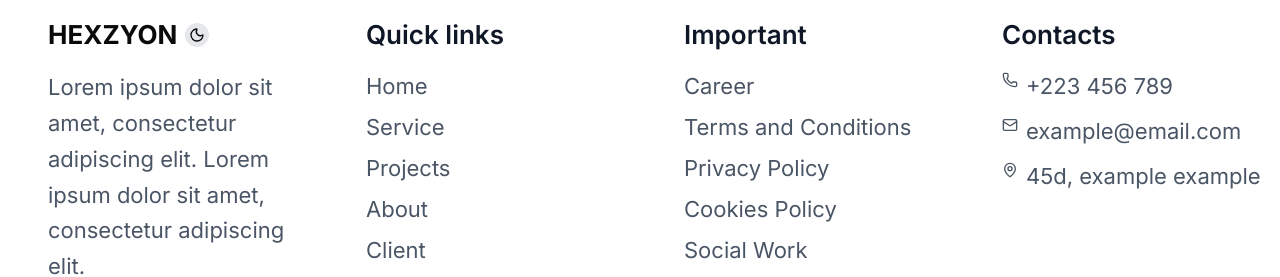
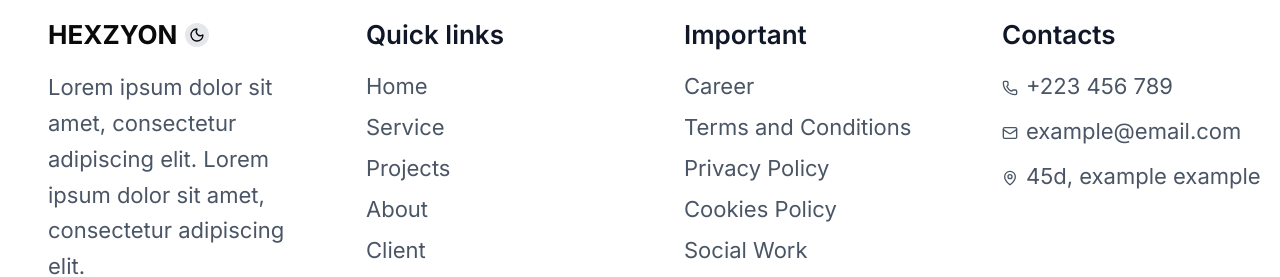
Before and after one commit to Roshen-Perera/ceylon-developers-portfolio, a Next.js app: page / in a window 1280 px wide. Shown: the part 8827-9104 px from the top of the page. Built offline with nearby package versions, Linux system fonts and the light colour scheme.

Commit message:
Refactor contact list items for consistent alignment in footer component

```diff
--- a/components/footer.tsx
+++ b/components/footer.tsx
@@ -118,15 +118,15 @@ const Footer = () => {
         <div>
           <h4 className="font-semibold text-[26px] text-gray-900 mb-4">Contacts</h4>
           <ul className="space-y-3">
-            <li className="flex items-start gap-2">
+            <li className="flex items-center gap-2">
               <Phone size={16} className="text-gray-600 mt-0.5 flex-shrink-0" />
               <span className="text-gray-600 text-[22px]">+223 456 789</span>
             </li>
-            <li className="flex items-start gap-2">
+            <li className="flex items-center gap-2">
               <Mail size={16} className="text-gray-600 mt-0.5 flex-shrink-0" />
               <span className="text-gray-600 text-[22px]">example@email.com</span>
             </li>
-            <li className="flex items-start gap-2">
+            <li className="flex items-center gap-2">
               <MapPin
                 size={16}
                 className="text-gray-600 mt-0.5 flex-shrink-0"
```
